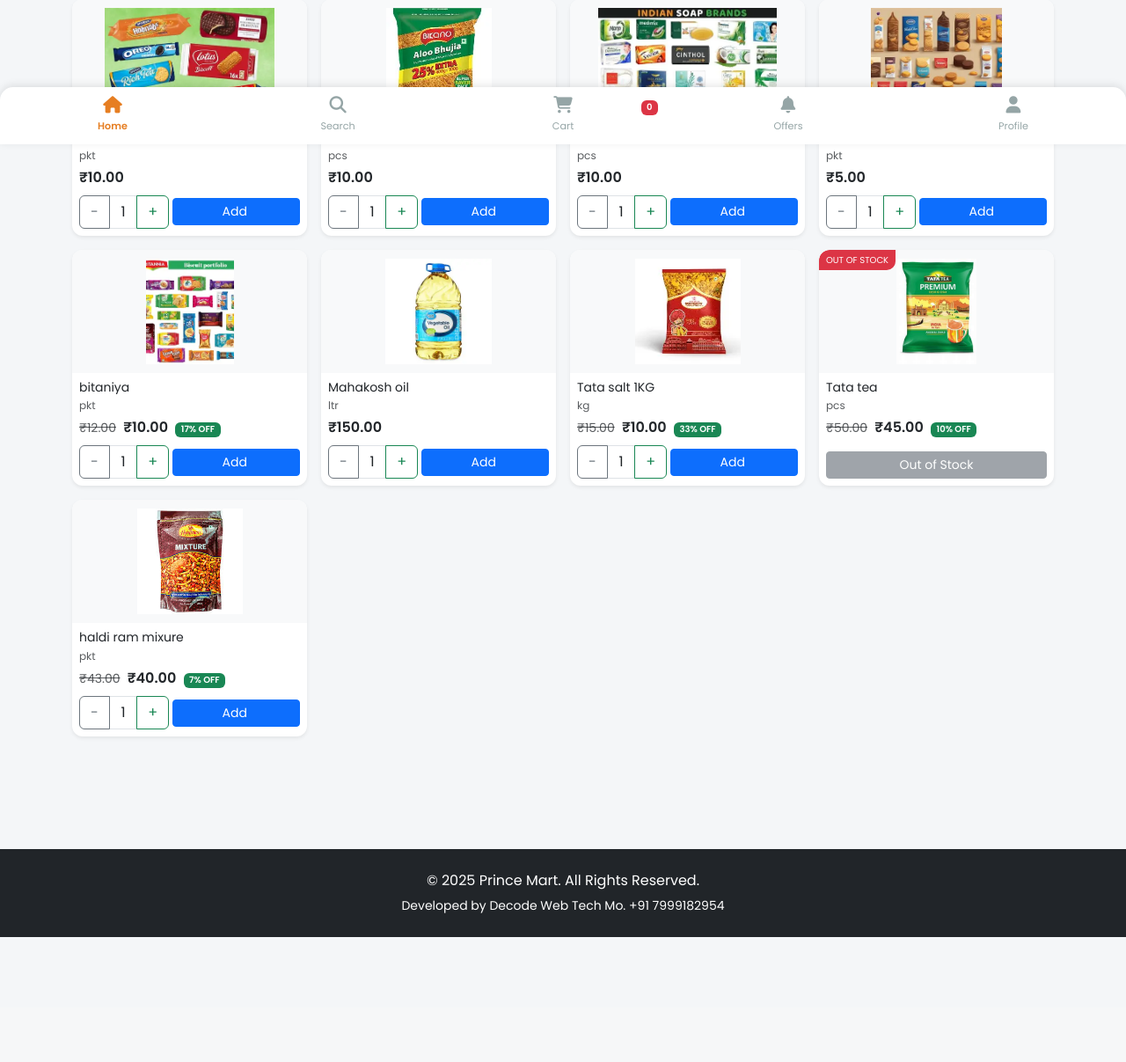
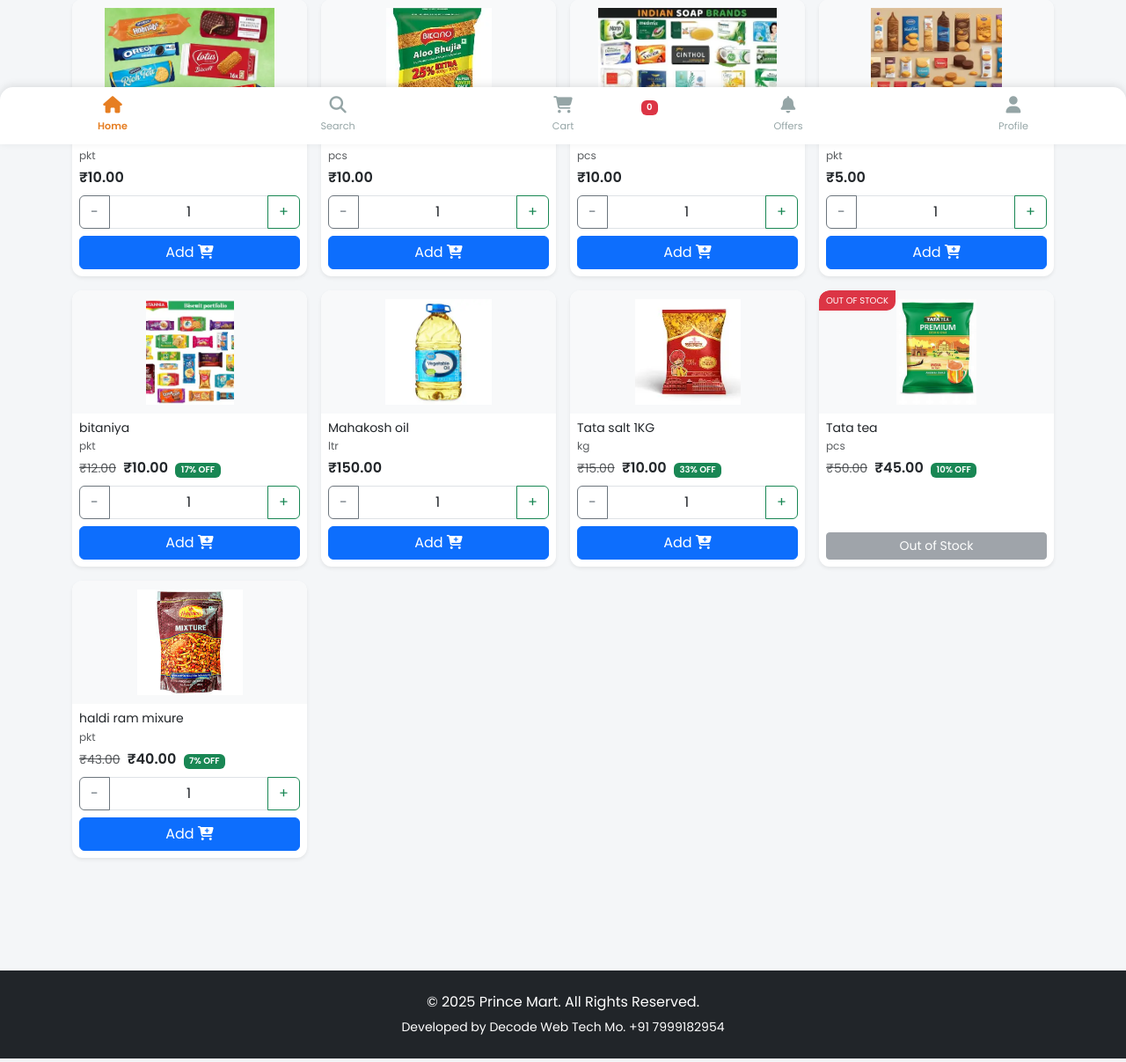
Before and after one commit to viveksahu1408/princemart, a Django app: page / in a window 1280 px wide. Shown: the part 636-1843 px from the top of the page at 88% size. Before the commit the page ends 1701 px from the top, so only its background shows below. Run offline with Django 5.2, Linux system fonts and the light colour scheme; data comes from the database, SQL or seed files in the repository; both versions use the stored data as it was after the commit.

Commit message:
change size of + - and cart icon add

```diff
--- a/templates/index.html
+++ b/templates/index.html
@@ -122,9 +122,9 @@
                 <div class="mt-auto">
     {% if product.stock_quantity > 0 %}
 
-    <div class="row g-1 align-items-center">
-    <div class="col-7 col-sm-6 col-md-5">
-        <!-- input-group-sm hata diya, normal ya custom size use kar rahe hain -->
+   <!-- Quantity selector upar full width -->
+<div class="row g-2 mb-2">
+    <div class="col-12">
         <div class="input-group input-group-custom-qty">
             <button class="btn btn-outline-secondary qty-btn" type="button"
                     onclick="changeQty('{{ product.id }}', -1)">-</button>
@@ -136,13 +136,20 @@
                     onclick="changeQty('{{ product.id }}', 1, {{ product.stock_quantity }})">+</button>
         </div>
     </div>
+</div>
 
-    <div class="col-5 col-sm-6 col-md-7">
+<!-- Add button neeche full width -->
+<div class="row g-2">
+    <div class="col-12">
         <button onclick="addToCart('{{ product.id }}', '{% url 'add_to_cart' product.id %}')"
-                class="btn btn-primary btn-sm w-100">
-            Add <i class="fas "></i>
+                class="btn btn-primary w-100 add-btn-height">
+            Add
+            <i class="fas fa-cart-plus"></i>
+            <!-- Icon chahiye to ye add kar dena -->
+            <!-- <i class="fas fa-cart-plus ms-2"></i> -->
         </button>
     </div>
+
 </div>
 
     {% else %}
```
Also changed, not shown: db.sqlite3.
